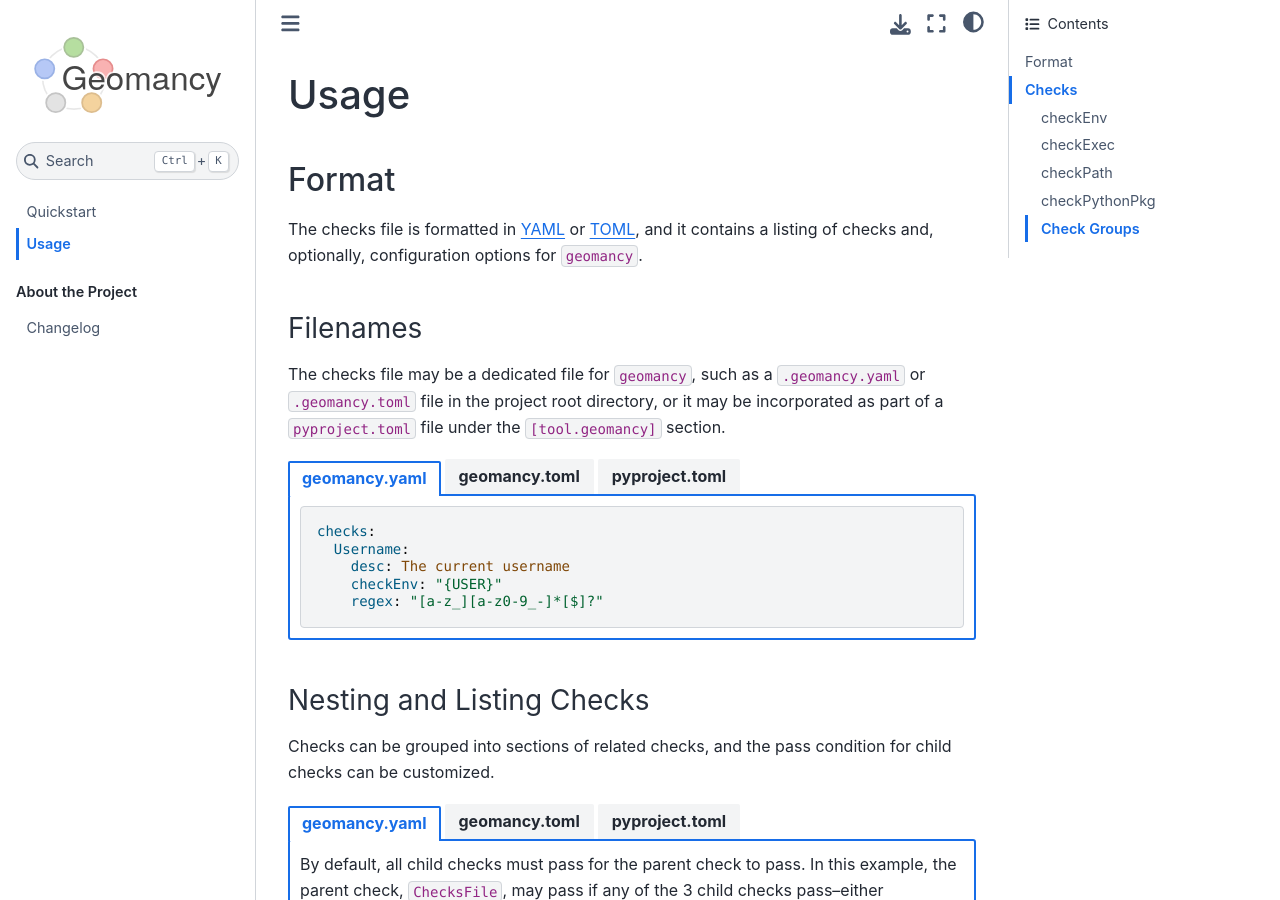
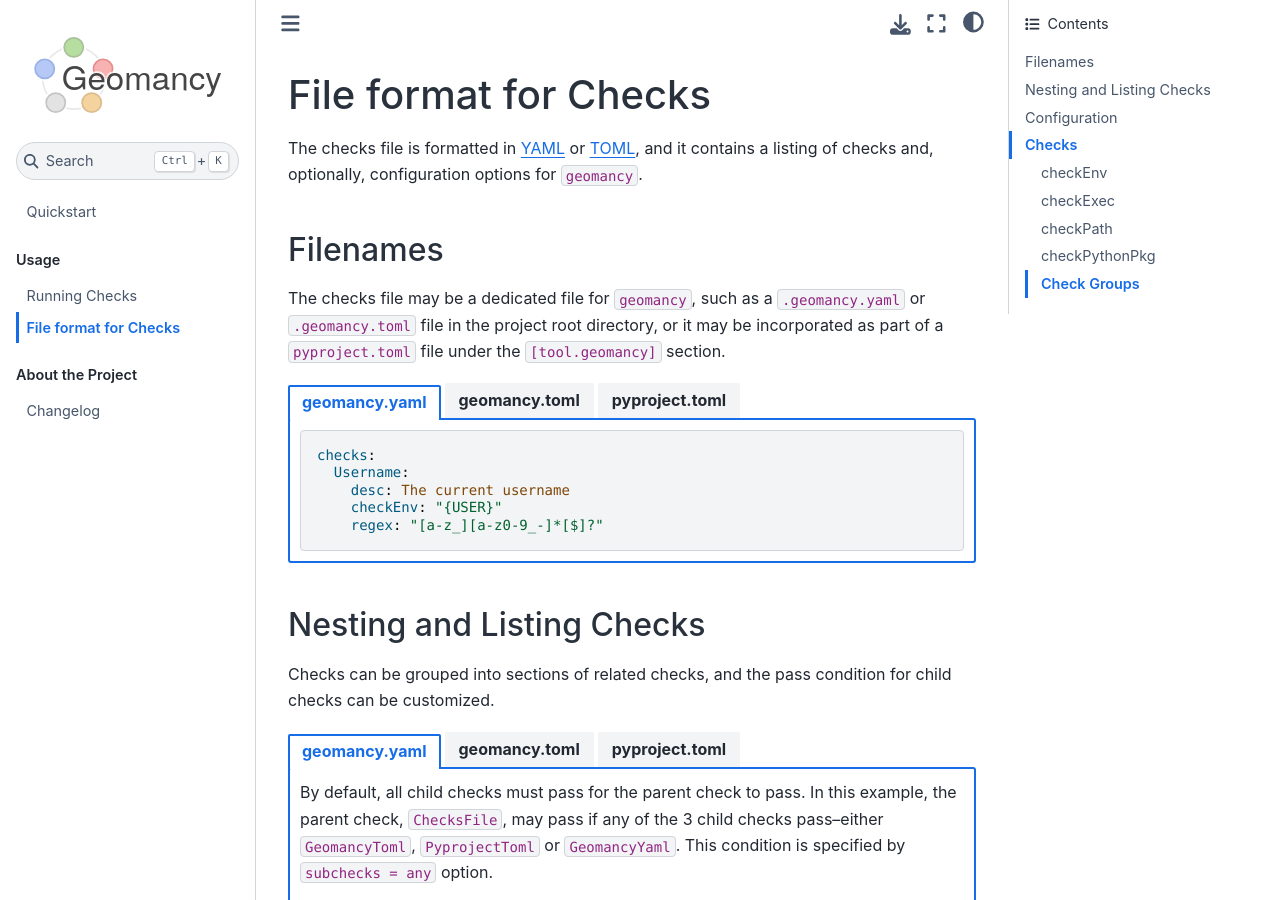
Before and after one commit to jlorieau/geomancy, a Sphinx documentation site: the page built from docs/usage/format.md, in a window 1280 px wide and 900 px high. Built offline with Sphinx 7.4.7 and the Sphinx Book theme 1.1.4, drawn with Linux system fonts in a browser that asks for light colours; some of the changed text lies outside the part shown.

Commit message:
Reorganize usage documentation

```diff
--- a/docs/usage/index.md
+++ b/docs/usage/format.md
@@ -1,12 +1,11 @@
-# Usage
-
-## Format
+(file-format)=
+# File format for Checks
 
 The checks file is formatted in [YAML](https://yaml.org) or [TOML](https://toml.io/en/),
 and it contains a listing of checks and, optionally, configuration options
 for ``geomancy``.
 
-### Filenames
+## Filenames
 
 The checks file may be a dedicated file for ``geomancy``, such as a
 ``.geomancy.yaml`` or ``.geomancy.toml`` file in the project root
@@ -41,7 +40,7 @@ regex = "[a-z_][a-z0-9_-]*[$]?"
 :::
 ::::
 
-### Nesting and Listing Checks
+## Nesting and Listing Checks
 
 Checks can be grouped into sections of related checks, and the pass condition
 for child checks can be customized.
@@ -129,7 +128,7 @@ type = "file"
 :::
 ::::
 
-### Configuration
+## Configuration
 
 Checks files may optionally include configuration settings for ``geomancy``.
 
```
Also changed, not shown: docs/index.md (+8 -1 lines), docs/usage/running.md (added, +80 -0 lines).
